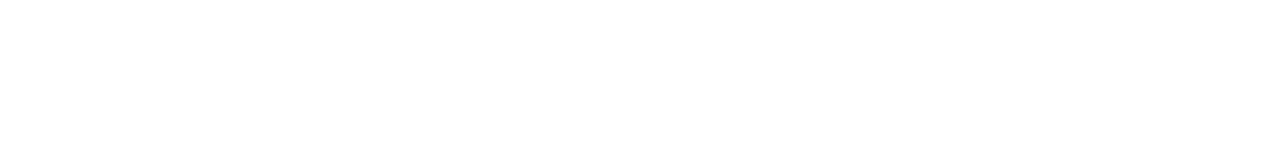
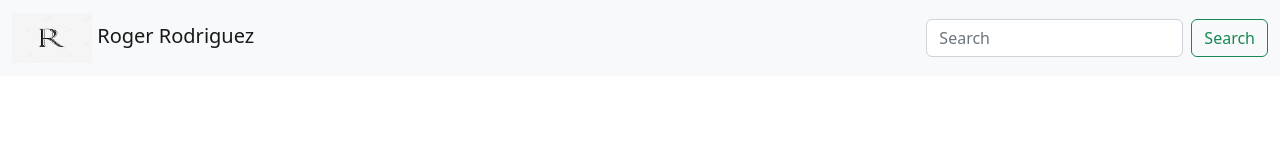
Before and after one commit to roger-rd/6to-Desafio_Final, a plain HTML site: page index.html in a window 1280 px wide. Drawn offline with nearby package versions, Linux system fonts and the light colour scheme.

Commit message:
modificar el navbar

```diff
--- a/index.html
+++ b/index.html
@@ -9,6 +9,20 @@
     <title>Desafio Final</title>
 </head>
 <body>
+    <header>
+        <nav class="navbar bg-light">
+            <div class="container-fluid">
+              <a class="navbar-brand">
+                <img src="asset/img/logo.jpg" alt="" width="80" height="50" class="d-inline-block align-text-center">
+                Roger Rodriguez
+              </a>
+              <form class="d-flex" role="search">
+                <input class="form-control me-2" type="search" placeholder="Search" aria-label="Search">
+                <button class="btn btn-outline-success" type="submit">Search</button>
+              </form>
+            </div>
+          </nav>
+    </header>
 
 
 
```
Also changed, not shown: asset/img/logo.jpg (added).
